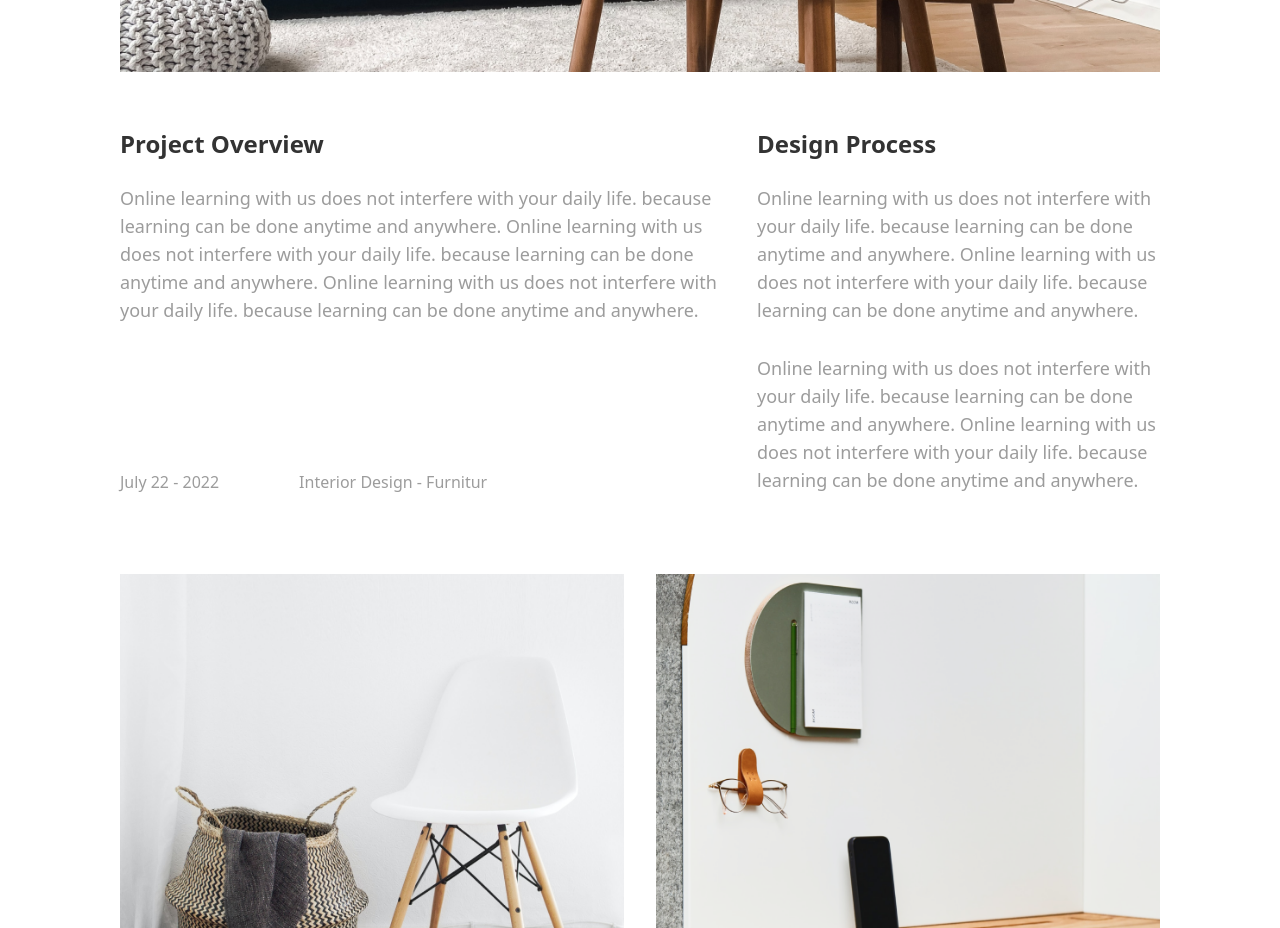
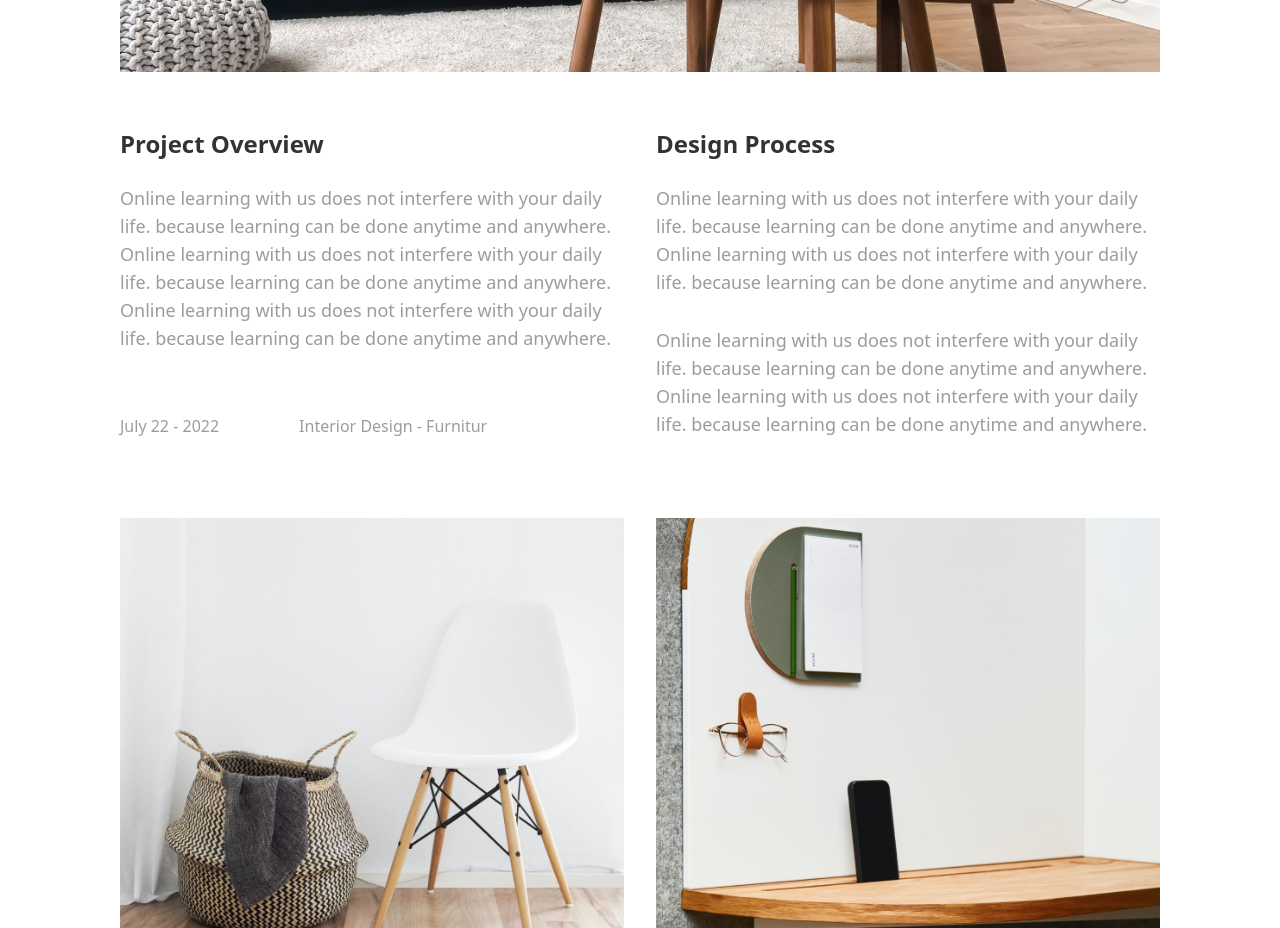
Before and after one commit to HaykHSS/React_response, a React (Vite) app: page / in a window 1280 px wide. Shown: the part 800-1728 px from the top of the page. Built offline with nearby package versions, Linux system fonts and the light colour scheme.

Commit message:
fixed describtions view

```diff
--- a/src/components/Descriptions.jsx
+++ b/src/components/Descriptions.jsx
@@ -1,7 +1,7 @@
 const Descriptions = () => {
   return (
     <section className="flex flex-col md:flex-row lg:gap-8 md:gap-6 gap-4 items-center px-2 sm:px-12 md:px-12 lg:px-20 xl:px-[120px] lg:mt-14 md:mt-10 mt-6">
-      <div className="flex flex-col text-[#9C9C9C] self-stretch">
+      <div className="flex flex-col text-[#9C9C9C] self-stretch md:basis-1/2">
         <h2 className="md:mb-6 mb-4 text-[#333] lg:text-2xl md:text-xl text:lg font-semibold">
           Project Overview
         </h2>
@@ -20,7 +20,7 @@ const Descriptions = () => {
           </span>
         </div>
       </div>
-      <div className="flex flex-col text-[#9C9C9C]">
+      <div className="flex flex-col text-[#9C9C9C] md:basis-1/2">
         <h2 className="md:mb-6 mb-4 text-[#333] lg:text-2xl md:text-xl text:lg font-semibold">
           Design Process
         </h2>
```
